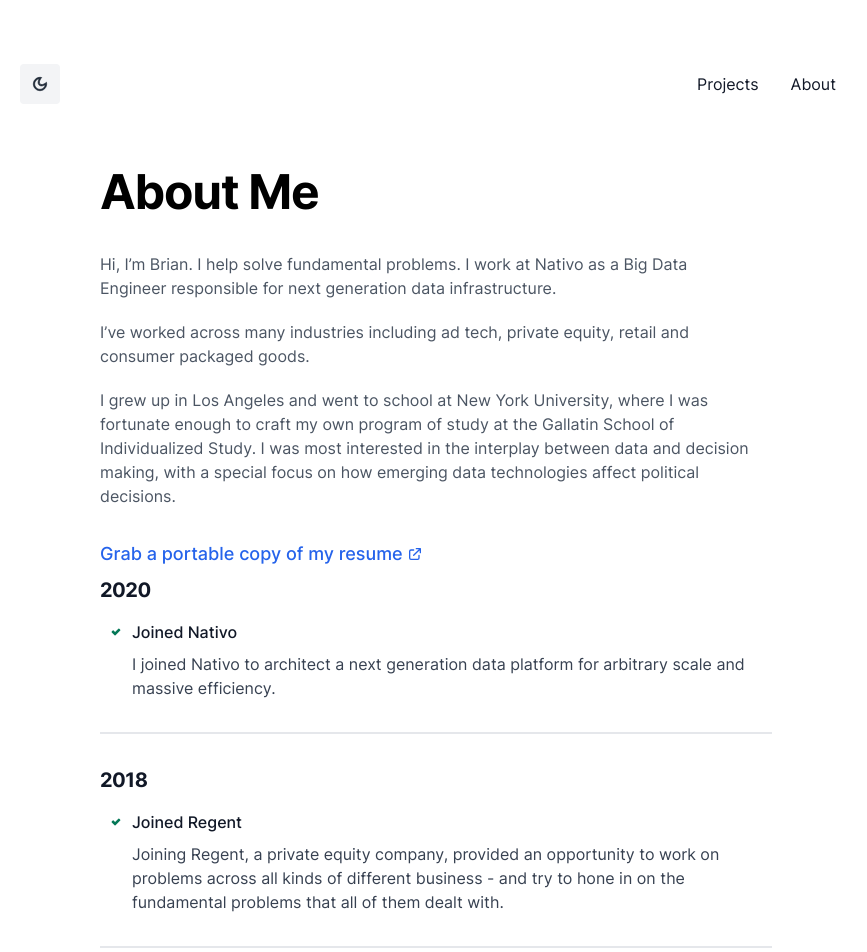
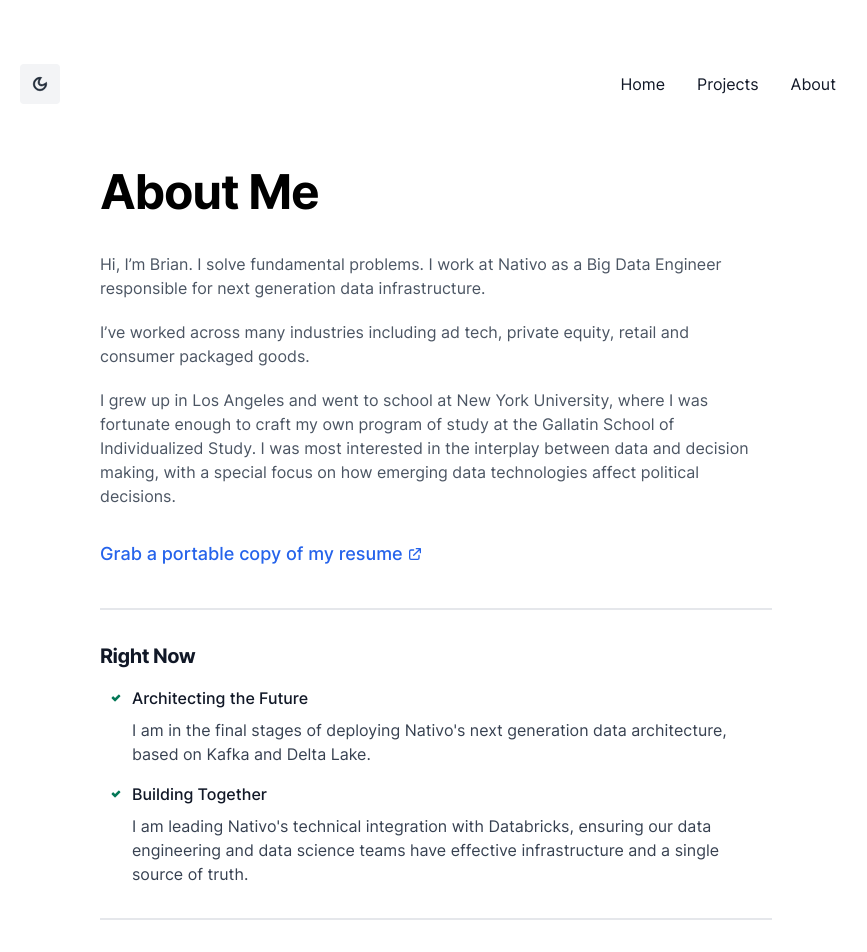
Before and after one commit to ahappypie/ahappypie.github.io, a Next.js app: page /about in a window 1280 px wide. Shown: the top 952 px of the page, without its empty margins (204-1071 px from the left). Built offline with nearby package versions, Linux system fonts and the light colour scheme.

Commit message:
Language

```diff
--- a/components/container.js
+++ b/components/container.js
@@ -85,6 +85,9 @@ export default function Container(props) {
                     )}
                 </button>
                 <div>
+                    <NextLink href="/">
+                        <a className="p-1 text-gray-900 sm:p-4 dark:text-gray-100">Home</a>
+                    </NextLink>
                     <NextLink href="/projects">
                         <a className="p-1 text-gray-900 sm:p-4 dark:text-gray-100">
                             Projects
--- a/components/footer.js
+++ b/components/footer.js
@@ -25,7 +25,12 @@ export default function Footer() {
                             Projects
                         </a>
                     </Link>
-                    <Link href="/cv">
+                    <Link href="/about">
+                        <a className="text-gray-500 hover:text-gray-600 transition">
+                            About
+                        </a>
+                    </Link>
+                    <Link href="/files/bbagdasarian_resume.pdf">
                         <a className="text-gray-500 hover:text-gray-600 transition">
                             Resume
                         </a>
--- a/components/timeline.js
+++ b/components/timeline.js
@@ -6,6 +6,19 @@ export default function Timeline() {
 
     return (
         <div>
+            <Divider/>
+            <Year>Right Now</Year>
+            <ul>
+                <Step title="Architecting the Future">
+                    I am in the final stages of deploying Nativo's next generation data architecture, based on
+                    Kafka and Delta Lake.
+                </Step>
+                <Step title="Building Together">
+                    I am leading Nativo's technical integration with Databricks, ensuring our data engineering and data science
+                    teams have effective infrastructure and a single source of truth.
+                </Step>
+            </ul>
+            <Divider/>
             <Year>2020</Year>
             <ul>
                 <Step title="Joined Nativo">
--- a/pages/about.js
+++ b/pages/about.js
@@ -10,7 +10,7 @@ export default function About() {
                 </h1>
                 <div className="mb-8 prose leading-6 text-gray-600 dark:text-gray-400">
                     <p>
-                        Hi, I’m Brian. I help solve fundamental problems. I work at Nativo as a Big Data Engineer
+                        Hi, I’m Brian. I solve fundamental problems. I work at Nativo as a Big Data Engineer
                         responsible for next generation data infrastructure.
                     </p>
                     <p>
--- a/pages/index.js
+++ b/pages/index.js
@@ -9,7 +9,7 @@ export default function Home() {
                     Hi, I’m Brian Bagdasarian
                 </h1>
                 <h2 className="prose text-gray-600 dark:text-gray-400 mb-16">
-                    I help solve fundamental problems. Right now, I work as a Big Data Engineer
+                    I solve fundamental problems. Right now, I work as a Big Data Engineer
                     at Nativo on next generation data infrastructure. This site is a little look at the work I do
                     –&nbsp;
                     <Link href="/projects">
```
